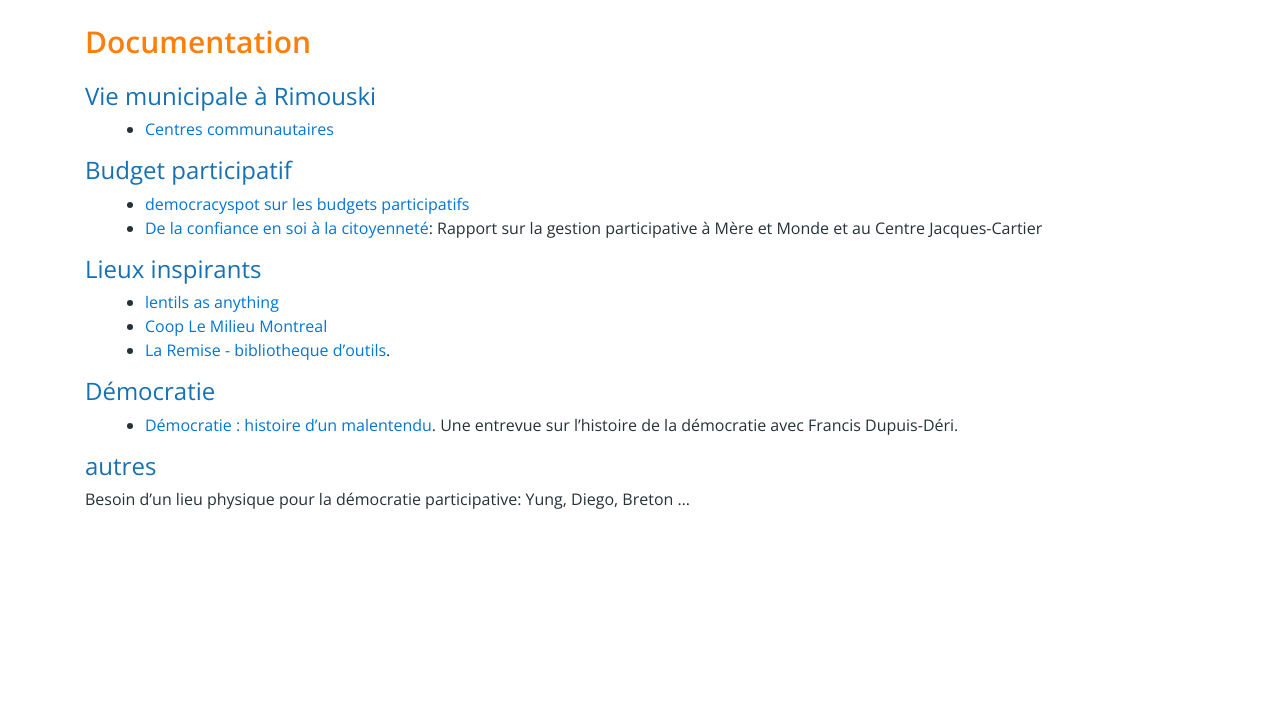
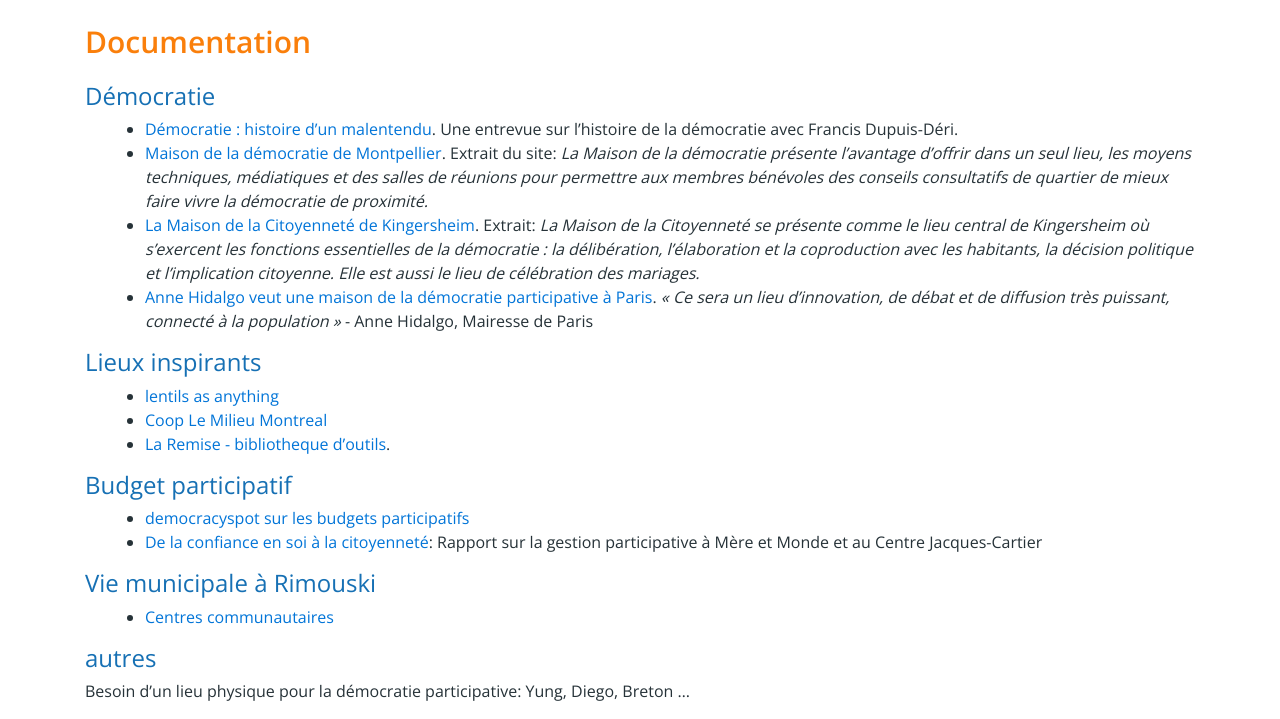
Before and after one commit to SyvieMarier/Maison-democratie-Rimouski, a Jekyll site: the page built from documentation.md, in a window 1280 px wide and 1119 px high. Shown: the part 400-1119 px from the top of the window. Built offline with Jekyll 4.4.1, drawn with Linux system fonts in a browser that asks for light colours; nearby versions of some CDN libraries; our own code applies the rules of GitHub Pages for plain Markdown files.

Commit message:
autres maisons de la démocratie

```diff
--- a/documentation.md
+++ b/documentation.md
@@ -2,15 +2,12 @@
 layout: basics
 titre-court: Documentation
 ---
+## Démocratie
 
-## Vie municipale à Rimouski
-
-  - [Centres communautaires](https://www.ville.rimouski.qc.ca/fr/citoyens/nav/sports/equipements/centres.html?iddoc=140681&page=details.jsp)
-
-## Budget participatif
-
-  - [democracyspot sur les budgets participatifs](https://democracyspotdotnet.files.wordpress.com/2014/06/op25anos-en-20maio20141.pdf)
-  - [De la confiance en soi à la citoyenneté](http://meresetmonde.qc.ca/publications/recherches-etudes/#de-la-confiance-en-soi-a-la-citoyennete): Rapport sur la gestion participative à Mère et Monde et au Centre Jacques-Cartier
+  - [Démocratie : histoire d'un malentendu](https://www.youtube.com/watch?v=KVW5ogGDlts). Une entrevue sur l'histoire de la démocratie avec Francis Dupuis-Déri.
+  - [Maison de la démocratie de Montpellier](http://www.montpellier.fr/251-maison-de-la-democratie-a-montpellier.htm). Extrait du site: *La Maison de la démocratie présente l'avantage d'offrir dans un seul lieu, les moyens techniques, médiatiques et des salles de réunions pour permettre aux membres bénévoles des conseils consultatifs de quartier de mieux faire vivre la démocratie de proximité.*
+  - [La Maison de la Citoyenneté de Kingersheim](http://www.ville-kingersheim.fr/Democratie/Les-Etats-Generaux-Permanents-de-la-Democratie-EGPD/La-Maison-de-la-Citoyennete-dediee-aux-pratiques-democratiques). Extrait: *La Maison de la Citoyenneté se présente comme le lieu central de Kingersheim où s’exercent les fonctions essentielles de la démocratie : la délibération, l’élaboration et la coproduction avec les habitants, la décision politique et l’implication citoyenne. Elle est aussi le lieu de célébration des mariages.*
+  - [Anne Hidalgo veut une maison de la démocratie participative à Paris](http://www.20minutes.fr/paris/1859151-20160605-anne-hidalgo-veut-maison-democratie-participative-paris). *« Ce sera un lieu d’innovation, de débat et de diffusion très puissant, connecté à la population »* - Anne Hidalgo, Mairesse de Paris
 
 ## Lieux inspirants
 
@@ -18,9 +15,16 @@ titre-court: Documentation
   - [Coop Le Milieu Montreal](http://www.lemilieu.ca/)
   - [La Remise - bibliotheque d'outils](http://laremise.ca/).
 
-## Démocratie
 
-  - [Démocratie : histoire d'un malentendu](https://www.youtube.com/watch?v=KVW5ogGDlts). Une entrevue sur l'histoire de la démocratie avec Francis Dupuis-Déri.
+## Budget participatif
+
+  - [democracyspot sur les budgets participatifs](https://democracyspotdotnet.files.wordpress.com/2014/06/op25anos-en-20maio20141.pdf)
+  - [De la confiance en soi à la citoyenneté](http://meresetmonde.qc.ca/publications/recherches-etudes/#de-la-confiance-en-soi-a-la-citoyennete): Rapport sur la gestion participative à Mère et Monde et au Centre Jacques-Cartier
+
+## Vie municipale à Rimouski
+
+  - [Centres communautaires](https://www.ville.rimouski.qc.ca/fr/citoyens/nav/sports/equipements/centres.html?iddoc=140681&page=details.jsp)
+
 
 ## autres
 
```
